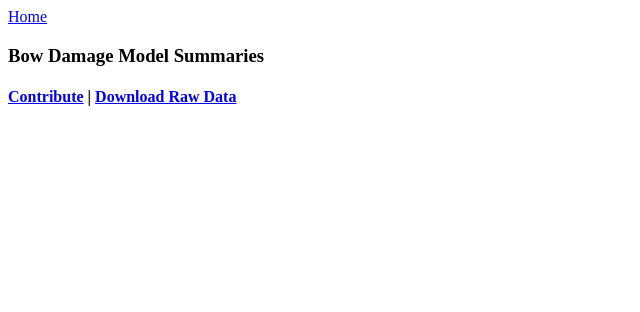
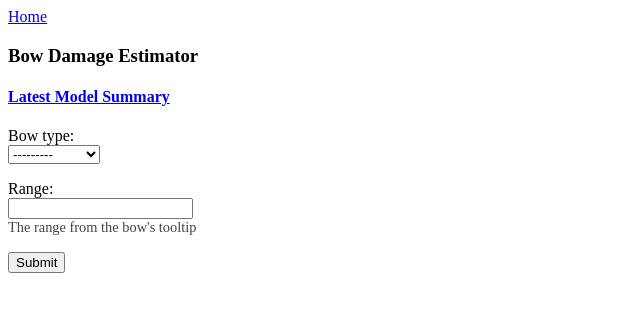
Before and after one commit to mmangus/mo2info, a Django app: page /bow-damage/ in a window 1280 px wide. Shown: the top 312 px of the page, without its empty margins (0-640 px from the left). Run offline with Django 4.2, Linux system fonts and the light colour scheme; data that the repository does not hold is empty.

Commit message:
prediction test

```diff
--- a/mo2info/main/models.py
+++ b/mo2info/main/models.py
@@ -89,7 +89,7 @@ class BowDamagePredictor(models.Model):
         #  account for queryset_filters but is a guaranteed index-only scan
         last_instance = BowDamageTrial.objects.only("id").order_by("id").last()
         last_id = last_instance.id if last_instance else 0
-        return f"{self._meta.model_name}:{self.id}:{last_id}"
+        return f"{self._meta.model_name}:{self.id or id(self)}:{last_id}"
 
     def update_and_cache(self) -> None:
         cache.set(self._cache_key, self._fit())
--- a/mo2info/main/templates/main/home.html
+++ b/mo2info/main/templates/main/home.html
@@ -9,7 +9,7 @@
     <body>
         <h3>Live Models</h3>
         <ul>
-            <li><a href="{% url 'bow-damage-summary' %}">Bow Damage</a></li>
+            <li><a href="{% url 'bow-damage-prediction' %}">Bow Damage</a></li>
         </ul>
     </body>
 </html>
--- /dev/null
+++ b/mo2info/main/templates/main/predict.html
@@ -0,0 +1,34 @@
+<html>
+    <head>
+        <meta
+            name="viewport"
+            content="width=device-width, initial-scale=1.0"
+        />
+        <title>MO2 Bow Damage Data Collection</title>
+        <style>
+            .helptext {
+                font-size: 0.9em;
+                color: #444;
+            }
+            label, input {
+                display: flex;
+                flex-direction: column;
+            }
+            ol, ul {
+                padding-left: 1em;
+            }
+        </style>
+    </head>
+    <body>
+        <a href="{% url 'home' %}">Home</a>
+        <h3>Bow Damage Estimator</h3>
+        <h4>
+            <a href="{% url 'bow-damage-summary' %}">Latest Model Summary</a>
+        </h4>
+        <form action="{% url 'bow-damage-prediction' %}" method="POST">
+            {% csrf_token %}
+            {{ form.as_p }}
+            <input type="submit" value="Submit" />
+        </form>
+    </body>
+</html>
--- a/mo2info/main/views.py
+++ b/mo2info/main/views.py
@@ -1,8 +1,10 @@
 import csv
 
+from django.forms import ModelForm
 from django.http import HttpResponse
 from django.urls import reverse
-from django.views.generic import CreateView, ListView, TemplateView
+from django.views.generic import CreateView, FormView, ListView, TemplateView
+from pandas import DataFrame
 
 from .models import BowDamagePredictor, BowDamageTrial
 
@@ -42,8 +44,29 @@ class BowDamagePredictorSummaryView(TemplateView):
         return context
 
 
-class BowDamagePredictionView(TemplateView):
-    ...
+# TODO install DRF and use its serializer layer + React client
+class BowDamagePredictionForm(ModelForm):
+    class Meta:
+        model = BowDamageTrial
+        fields = ["bow_type", "range"]
+
+
+class BowDamagePredictionView(FormView):
+    form_class = BowDamagePredictionForm
+    template_name = "main/predict.html"
+
+    def form_valid(self, form: BowDamagePredictionForm) -> HttpResponse:
+        # TODO dynamic selection of precached predictor
+        predictor = BowDamagePredictor(
+            formula="mean_damage ~ range",
+            queryset_filter={"bow_type": form.cleaned_data["bow_type"]},
+        )
+        damage = predictor.predict(
+            # exception if not a DataFrame when using formula api soooo guess
+            #  we won't be using the formula api...
+            DataFrame([{"range": form.cleaned_data["range"]}])
+        )[0]
+        return HttpResponse(damage)
 
 
 class BowDamageTrialDownloadView(ListView):
--- a/mo2info/urls.py
+++ b/mo2info/urls.py
@@ -17,6 +17,7 @@ from django.contrib import admin
 from django.urls import path
 
 from mo2info.main.views import (
+    BowDamagePredictionView,
     BowDamagePredictorSummaryView,
     BowDamageTrialCreateView,
     BowDamageTrialDownloadView,
@@ -28,6 +29,11 @@ urlpatterns = [
     path("", HomeView.as_view(), name="home"),
     path(
         "bow-damage/",
+        BowDamagePredictionView.as_view(),
+        name="bow-damage-prediction",
+    ),
+    path(
+        "bow-damage/summary/",
         BowDamagePredictorSummaryView.as_view(),
         name="bow-damage-summary",
     ),
```
